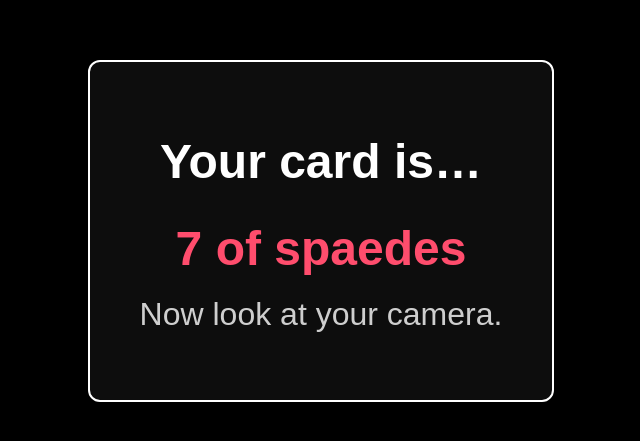
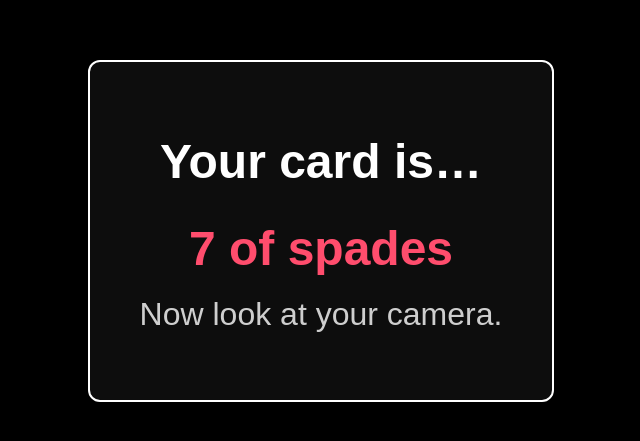
Before and after one commit to Sujay-prog/card-trick, a plain HTML site: page index.html in a window 1280 px wide. Shown: the part 169-610 px from the top of the page, without its empty margins (319-959 px from the left). Drawn offline with Linux system fonts and the light colour scheme.

Commit message:
Update index.html

```diff
--- a/index.html
+++ b/index.html
@@ -54,7 +54,7 @@
 <body>
   <div class="reveal-box">
     <h1>Your card is…</h1>
-    <h1 style="color: #ff4d6d;">7 of spaedes</h1> <!-- change card here -->
+    <h1 style="color: #ff4d6d;">7 of spades</h1> <!-- change card here -->
     <h2>Now look at your camera.</h2>
   </div>
 </body>
```
